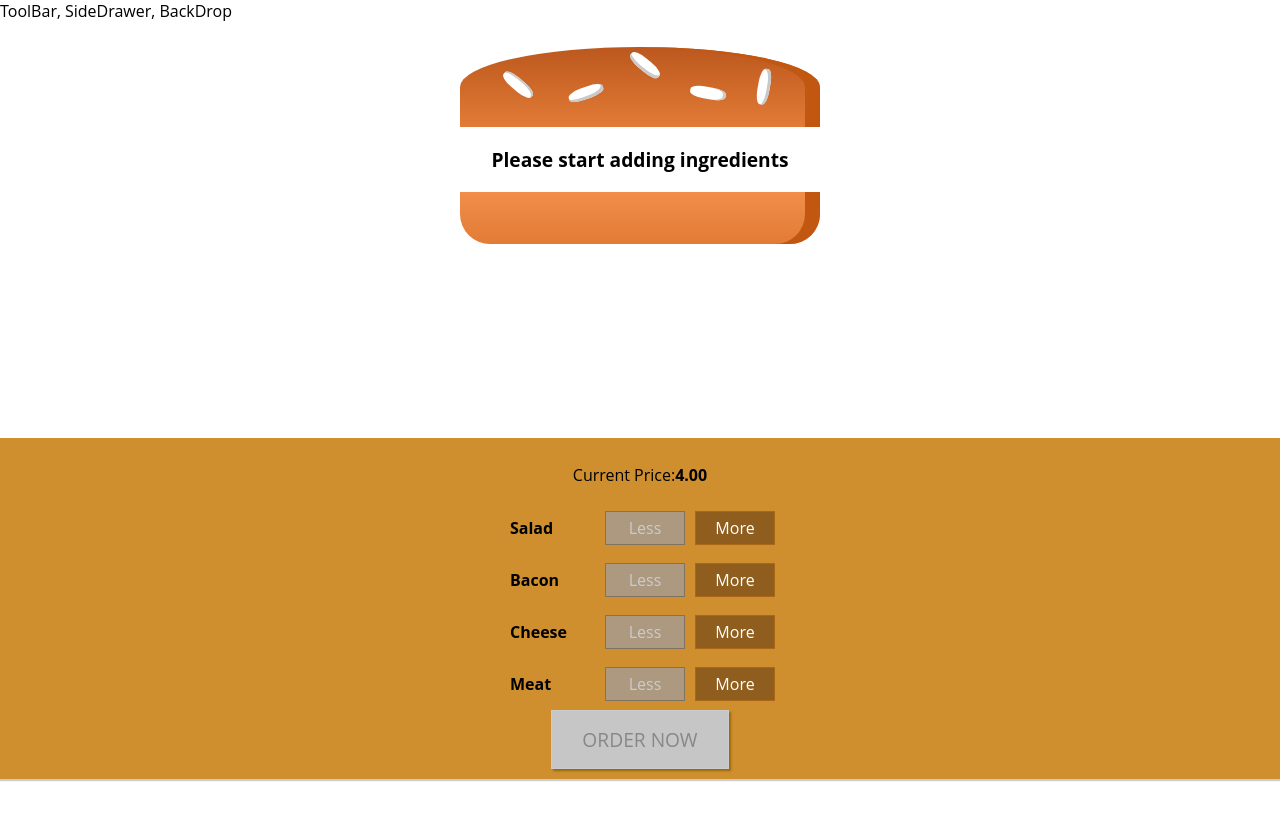
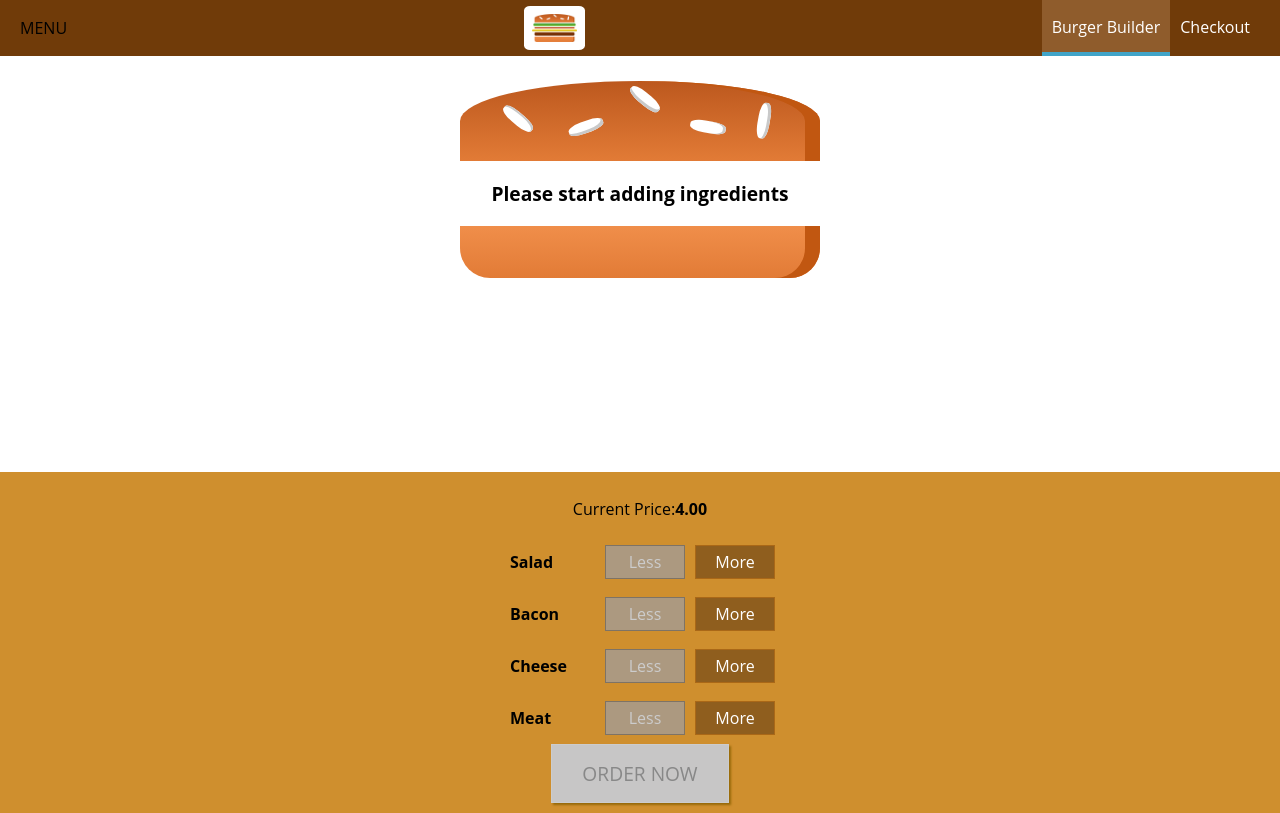
Before and after one commit to yukeehan/MyBurger, a React (Create React App) app: page / in a window 1280 px wide. Built offline with nearby package versions, Linux system fonts and the light colour scheme.

Commit message:
add Navigation bar

```diff
--- a/src/components/Burger/OrderSummary/OrderSummary.js
+++ b/src/components/Burger/OrderSummary/OrderSummary.js
@@ -16,6 +16,7 @@
             <ul>
                 {ingredientSummary}
             </ul>
+            <p><strong>Total Price: {props.price.toFixed(2)}</strong></p>
             <p>Continue to Checkout?</p>
             <Button btnType="Danger" clicked={props.purchaseCanceled}>CANCEL</Button>
             <Button btnType="Success" clicked={props.purchaseContinued}>CONTINUE</Button>
--- a/src/components/Layout/Layout.js
+++ b/src/components/Layout/Layout.js
@@ -1,9 +1,10 @@
 import React from 'react';
 import classes from './Layout.module.css';
+import Toolbar from '../Navigation/Toolbar/Toolbar';
 
 const layout = ( props ) => (
     <>
-        <div>ToolBar, SideDrawer, BackDrop</div>
+        <Toolbar />
         <main className={classes.Content}>
             {props.children}
         </main>
--- a/src/components/Layout/Layout.module.css
+++ b/src/components/Layout/Layout.module.css
@@ -1,3 +1,3 @@
 .Content {
-    margin-top: 16px;
+    margin-top: 72px;
 }
--- /dev/null
+++ b/src/components/Logo/Logo.js
@@ -0,0 +1,12 @@
+import React from 'react';
+
+import burgerLogo from '../../assets/images/burger-logo.png';
+import classes from './Logo.module.css';
+
+const logo = (props) => (
+    <div className={classes.Logo}>
+        <img src={burgerLogo} alt="MyBurger" />
+    </div>
+);
+
+export default logo;
--- /dev/null
+++ b/src/components/Logo/Logo.module.css
@@ -0,0 +1,11 @@
+.Logo{
+    background-color: white;
+    padding: 8px;
+    height: 80%;
+    box-sizing: border-box;
+    border-radius: 10%
+}
+
+.Logo img{
+    height: 100%;
+}
--- /dev/null
+++ b/src/components/Navigation/NavigationItems/NavigationItem/NavigationItem.js
@@ -0,0 +1,17 @@
+import React from 'react';
+
+import classes from './NavigationItem.module.css';
+
+const navigationItem = (props) => {
+    return (
+        <li className={classes.NavigationItem}>
+            <a
+                href={props.link}
+                className={props.active ? classes.active : null}>
+                {props.children}
+            </a>
+        </li>
+    );
+}
+
+export default navigationItem;
--- /dev/null
+++ b/src/components/Navigation/NavigationItems/NavigationItem/NavigationItem.module.css
@@ -0,0 +1,25 @@
+.NavigationItem {
+    margin: 0;
+    box-sizing: border-box;
+    display: flex;
+    height: 100%;
+    align-items: center;
+}
+
+.NavigationItem a{
+    color: white;
+    text-decoration: none;
+    height: 100%;
+    padding: 16px 10px;
+    border-bottom: 4px solid transparent;
+    box-sizing: border-box;
+    display: block;
+}
+
+.NavigationItem a:hover,
+.NavigationItem a:active,
+.NavigationItem a.active{
+    background-color: #8F5C2C;
+    border-bottom:4px solid #40A4C8;
+    color: white;
+}
--- /dev/null
+++ b/src/components/Navigation/NavigationItems/NavigationItems.js
@@ -0,0 +1,15 @@
+import React from 'react';
+
+import classes from './NavigationItems.module.css';
+import NavigationItem from './NavigationItem/NavigationItem';
+
+const navigationItems = (props) => {
+    return (
+        <ul className={classes.NavigationItems}>
+            <NavigationItem link="/" active>Burger Builder</NavigationItem>
+            <NavigationItem link="/">Checkout</NavigationItem>
+        </ul>
+    );
+}
+
+export default navigationItems;
--- /dev/null
+++ b/src/components/Navigation/NavigationItems/NavigationItems.module.css
@@ -0,0 +1,8 @@
+.NavigationItems {
+    margin: 0;
+    padding: 0;
+    list-style: none;
+    display: flex;
+    align-items: center;
+    height: 100%;
+}
--- /dev/null
+++ b/src/components/Navigation/Toolbar/Toolbar.js
@@ -0,0 +1,16 @@
+import React from 'react';
+import classes from './Toolbar.module.css';
+import Logo from '../../Logo/Logo';
+import NavigationItems from '../NavigationItems/NavigationItems';
+
+const toolbar = (props) => (
+    <header className={classes.Toolbar}>
+        <div>MENU</div>
+        <Logo />
+        <nav>
+            <NavigationItems />
+        </nav>
+    </header>
+);
+
+export default toolbar;
--- /dev/null
+++ b/src/components/Navigation/Toolbar/Toolbar.module.css
@@ -0,0 +1,18 @@
+.Toolbar {
+    height: 56px;
+    width: 100%;
+    position: fixed;
+    top: 0;
+    left: 0;
+    background-color: #703B09;
+    display: flex;
+    justify-content: space-between;
+    align-items: center;
+    padding: 0 20px;
+    box-sizing: border-box;
+    z-index: 90;
+}
+
+.Toolbar nav{
+    height: 100%;
+}
--- a/src/containers/BurgerBuilder/BurgerBuilder.js
+++ b/src/containers/BurgerBuilder/BurgerBuilder.js
@@ -106,7 +106,8 @@
                     <OrderSummary
                         ingredients={this.state.ingredients}
                         purchaseCanceled={this.purchaseCancelHandler}
-                        purchaseContinued={this.purchaseContinueHandler}/>
+                        purchaseContinued={this.purchaseContinueHandler}
+                        price={this.state.totalPrice}/>
                 </Modal>
                 <Burger ingredients={this.state.ingredients}/>
                 <BuildControls
```
Also changed, not shown: src/assets/images/burger-logo.png (added).
